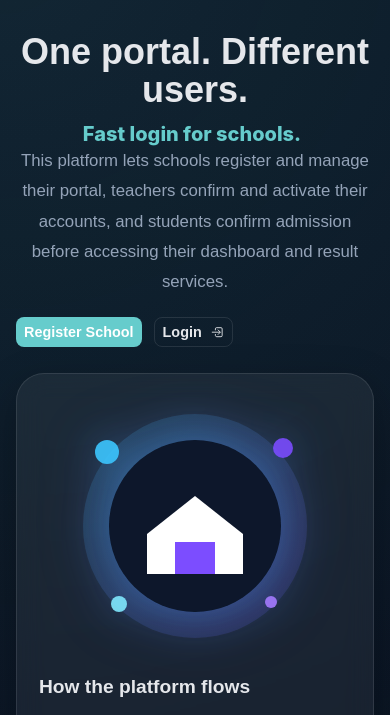
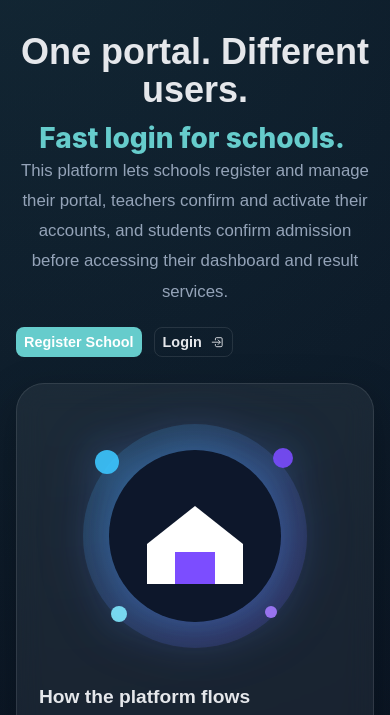
Before and after one commit to STUN-FI/STUN-FI_HUB, a plain HTML site: page SaaS/index.html in a window 390 px wide. Shown: the part 78-793 px from the top of the page. Drawn offline with nearby package versions, Linux system fonts and the light colour scheme.

Commit message:
Increase typed headline: 48px desktop, 28px mobile

```diff
--- a/SaaS/index.html
+++ b/SaaS/index.html
@@ -61,7 +61,7 @@
       color: var(--accent);
       font-family: 'Inter', 'Segoe UI', Arial, sans-serif;
       font-weight: 800;
-      font-size: 36px !important;
+      font-size: 48px !important;
       line-height: 1.2;
       text-align: center !important;
       animation: blinkCaret 1s step-end infinite;
@@ -77,7 +77,7 @@
 
     @media (max-width: 768px) {
       .typed-text {
-        font-size: 20px !important;
+        font-size: 28px !important;
         white-space: normal;
       }
     }
```
